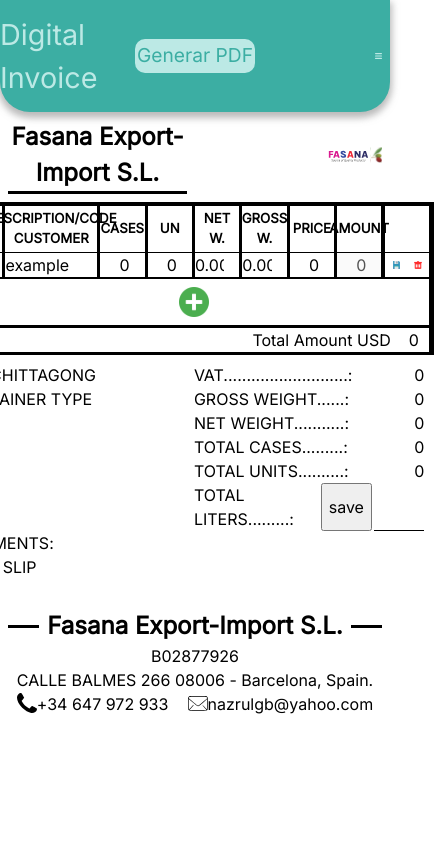
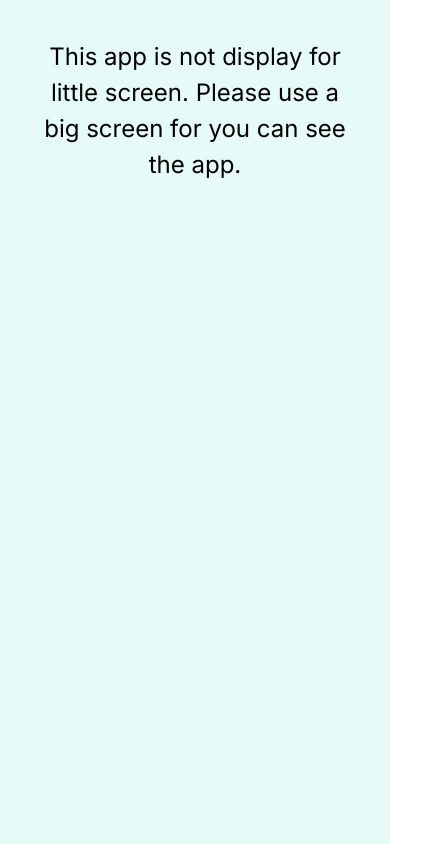
Before and after one commit to PDFgenerator/PDFgenerator.github.io, a React (Create React App) app: page / in a window 390 px wide. Shown: the whole page, 444 px wide, since content can reach past the window. Built offline with nearby package versions, Linux system fonts and the light colour scheme.

Commit message:
screen not responsive added

```diff
--- a/src/App/App.js
+++ b/src/App/App.js
@@ -3,18 +3,18 @@
 import Table from './Inovoice/table.jsx';
 import Footer from './Inovoice/Footer/footer';
 import Header from './Inovoice/Header/header';
-import { DataService } from '../Repository/DataService';
+import ScreenNotResponsive from './ScreenNotResponsive/screenNotResponsive';
 
 function App() {
-
-  console.log(DataService.header.proformaInvoice.dateInit)
-
   return (
-    <div className={css.ContainerApp}>
-      <Nav />
-      <Header />
-      <Table />
-      <Footer />
+    <div>
+      <div className={css.ContainerApp}>
+        <Nav />
+        <Header />
+        <Table />
+        <Footer />
+      </div>
+      <ScreenNotResponsive />
     </div>
   );
 }
--- a/src/App/App.module.css
+++ b/src/App/App.module.css
@@ -5,39 +5,9 @@
   flex-direction: column;
   align-items: center;
 }
-/* ----------------------------------------------- */
 
-.Applogo {
-  height: 40vmin;
-  pointer-events: none;
-}
-
-@media (prefers-reduced-motion: no-preference) {
-  .Applogo {
-    animation: App-logo-spin infinite 20s linear;
+@media (max-width:1140px) {
+  .ContainerApp {
+      display: none;
   }
 }
-
-.Appheader {
-  background-color: #282c34;
-  min-height: 100vh;
-  display: flex;
-  flex-direction: column;
-  align-items: center;
-  justify-content: center;
-  font-size: calc(10px + 2vmin);
-  color: white;
-}
-
-.Appheader a {
-  color: #61dafb;
-}
-
-@keyframes App-logo-spin {
-  from {
-    transform: rotate(0deg);
-  }
-  to {
-    transform: rotate(360deg);
-  }
-}
--- a/src/App/Inovoice/Footer/footer.module.css
+++ b/src/App/Inovoice/Footer/footer.module.css
@@ -3,8 +3,8 @@
     display: flex;
     align-items: center;
     flex-direction: column;
-    bottom: 3.5vh;
-    margin-top: 3.5vh;
+    /* bottom: 3.5vh; */
+    /* margin-top: 16.5vh; */
 }
 
 .ContainerLines {
--- a/src/App/Inovoice/TotalResults/totalResults.module.css
+++ b/src/App/Inovoice/TotalResults/totalResults.module.css
@@ -1,7 +1,7 @@
 .Container {
     /* width: 90%;
     margin-top: 1%; */
-    margin: 2vw 2% 0 2vw;
+    margin: 2vw 2% 7% 2vw;
 
     display: flex;
     flex-direction: column;
--- a/src/App/Nav/nav.jsx
+++ b/src/App/Nav/nav.jsx
@@ -6,7 +6,7 @@
         <nav className={css.nav}>
             <p>Digital Invoice</p>
             <div className={css.Generate}>
-                <button><p>Generar PDF</p></button>
+                <button /*onClick={ () => pdf() }*/><p>Generate PDF</p></button>
             </div>
             <div className={css.ContainerBurguer}><img src={burger} alt="" /></div>
         </nav>
--- /dev/null
+++ b/src/App/ScreenNotResponsive/screenNotResponsive.jsx
@@ -0,0 +1,10 @@
+import css from "./screenNotResponsive.module.css";
+
+function ScreenNotResponsive() {
+    return (
+        <div className={css.ContainerSNR}>
+            <p className={css.Message}>{`This app is not display for little screen.\nPlease use a big screen for you can see the app.`}</p>
+        </div>
+    )
+}
+export default ScreenNotResponsive;
--- /dev/null
+++ b/src/App/ScreenNotResponsive/screenNotResponsive.module.css
@@ -0,0 +1,20 @@
+.ContainerSNR {
+    display: none;
+    background-color: #cdf6f080;
+
+    width: 100vw;
+    height: 100vh;
+
+    text-align: center;
+}
+
+.Message {
+    padding: 10% 10% 0 10%;
+    font-size: 1.5em;
+}
+
+@media (max-width:1140px) {
+    .ContainerSNR {
+        display: block;
+    }
+}
--- a/src/Styles/GeneralStyles.css
+++ b/src/Styles/GeneralStyles.css
@@ -21,3 +21,9 @@
 body {
   width: 100vw;
 }
+
+@media (max-width: 1140px) {
+  body {
+
+  }
+}
```
